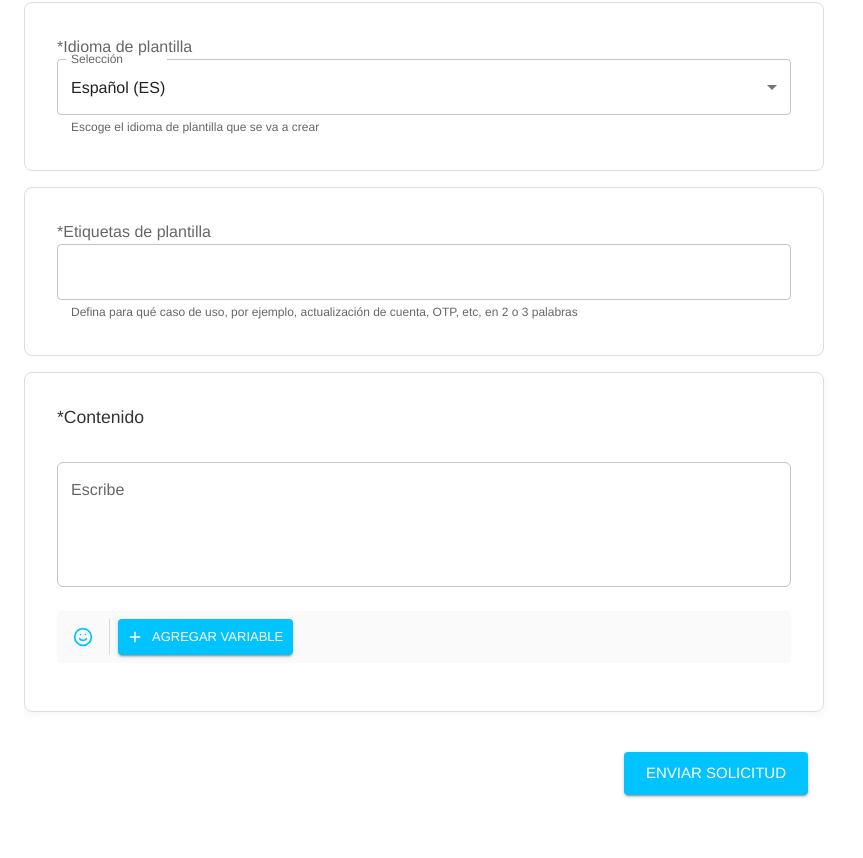
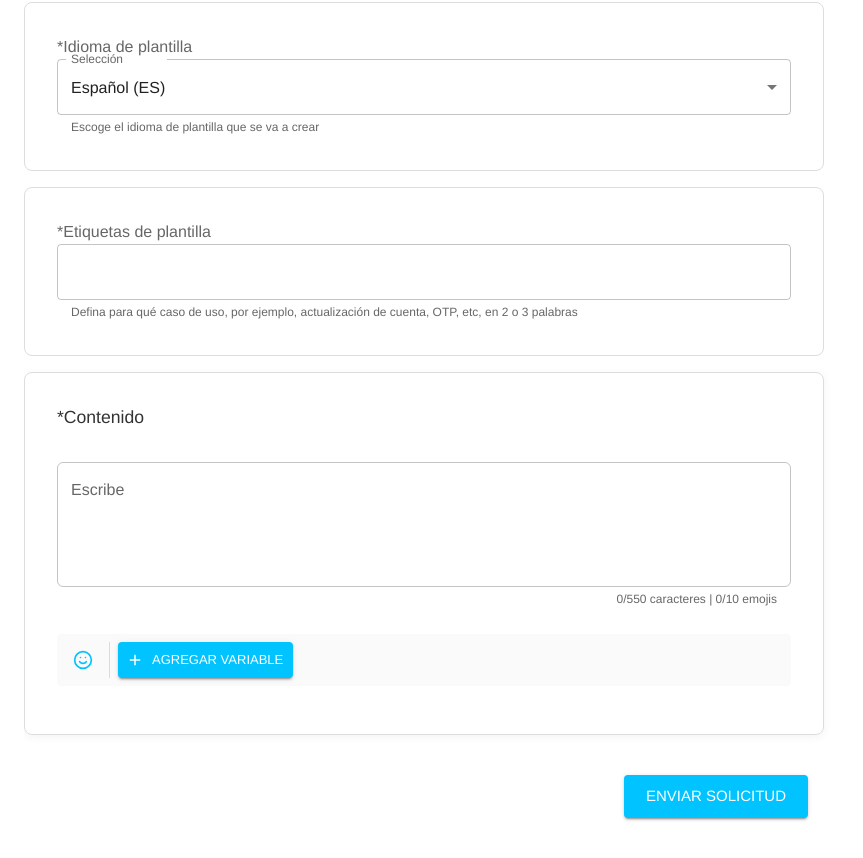
Before and after one commit to CONSYSTEC-GT/plantgup, a React (Vite) app: page /CreateTemplatePage/CreateTemplateCatalog in a window 1280 px wide. Shown: the part 1243-2101 px from the top of the page, without its empty margins (0-863 px from the left). Before the commit the page ends 2078 px from the top, so only its background shows below. Built offline with nearby package versions, Linux system fonts and the light colour scheme.

Commit message:
FEATURE:
Se agregan limites de caracteres y emojis en catalogo y carrusel

```diff
--- a/src/components/TemplateFormCarousel.jsx
+++ b/src/components/TemplateFormCarousel.jsx
@@ -152,6 +152,7 @@ const TemplateFormCarousel = () => {
   const emojiPickerCardRef = useRef(null);
   const emojiPickerButtonRef = useRef(null); // Para el botón
   const emojiPickerComponentRef = useRef(null); // Para el componente del picker
+  const [emojiCount, setEmojiCount] = useState(0);
 
   const resetForm = () => {
     setTemplateName("");
@@ -730,11 +731,29 @@ const TemplateFormCarousel = () => {
 
 
     const newText = e.target.value;
-    const maxLength = 1024;
+    const maxLength = 550;
+    const emojiCount = countEmojis(newText);
+    const maxEmojis = 10;
+
+    // Verificar si se excede el límite de emojis
+    if (emojiCount > maxEmojis) {
+      // Opcional: Mostrar una alerta solo cuando se supera el límite por primera vez
+      if (countEmojis(message) <= maxEmojis) {
+        Swal.fire({
+          title: 'Límite de emojis',
+          text: 'Solo puedes incluir un máximo de 10 emojis',
+          icon: 'warning',
+          confirmButtonText: 'Entendido'
+        });
+      }
+      return; // No actualizar el texto si excede el límite de emojis
+    }
 
     if (newText.length <= maxLength) {
       // Guardar el nuevo texto
       setMessage(newText);
+      // Actualizar el contador de emojis (necesitas agregar este estado)
+      setEmojiCount(emojiCount);
 
       // Verificar qué variables se han eliminado del texto
       const deletedVariables = [];
@@ -876,10 +895,38 @@ const TemplateFormCarousel = () => {
   const cursor = messageRef.current.selectionStart;
   const newText = message.slice(0, cursor) + emojiObject.emoji + message.slice(cursor);
 
+  // Contar los emojis en el nuevo texto
+  const newEmojiCount = countEmojis(newText);
+
+  // Verificar si excedería el límite de 10 emojis
+  if (newEmojiCount > 10) {
+    // Mostrar alerta
+    Swal.fire({
+      title: 'Límite de emojis',
+      text: 'Solo puedes incluir un máximo de 10 emojis',
+      icon: 'warning',
+      confirmButtonText: 'Entendido'
+    });
+    setShowEmojiPicker(false);
+
+    // Mantener el foco en el campo de texto
+    setTimeout(() => {
+      if (messageRef.current) {
+        messageRef.current.focus();
+        messageRef.current.setSelectionRange(cursor, cursor);
+      }
+    }, 100);
+
+    return; // No actualizar el texto
+  }
+
+  // Si está dentro del límite, actualizar el mensaje
   setMessage(newText);
+  // Actualizar el contador de emojis
+  setEmojiCount(newEmojiCount);
   setShowEmojiPicker(false);
 
-    // Aumenta el tiempo de espera para asegurar que el estado se actualiza
+  // Mantener el foco y posicionar el cursor después del emoji insertado
   setTimeout(() => {
     if (messageRef.current) {
       messageRef.current.focus();
@@ -1544,7 +1591,13 @@ const updateButtonWithValidation = (cardId, buttonId, field, value, setCards, se
     }
   };
 
-
+    // Función para contar emojis en un texto
+  const countEmojis = (text) => {
+    // Esta regex detecta la mayoría de los emojis, incluyendo emojis con modificadores
+    const emojiRegex = /\p{Emoji_Presentation}|\p{Extended_Pictographic}/gu;
+    const matches = text.match(emojiRegex);
+    return matches ? matches.length : 0;
+  };
 
   return (
     <Grid container sx={{ height: 'calc(100vh - 16px)' }}>
@@ -1771,13 +1824,13 @@ const updateButtonWithValidation = (cardId, buttonId, field, value, setCards, se
                 }}
                 inputRef={messageRef}
                 inputProps={{
-                  maxLength: 1024, // Esto limita físicamente la entrada
+                  maxLength: 550, // Esto limita físicamente la entrada
                 }}
-                helperText={`${message.length}/1024 caracteres`} // Muestra el contador
+                helperText={`${message.length}/550 caracteres | ${emojiCount}/10 emojis`}
                 FormHelperTextProps={{
                   sx: {
-                    textAlign: 'right', // Alinea el contador a la derecha
-                    color: message.length === 1024 ? 'error.main' : 'text.secondary' // Cambia color si llega al límite
+                    textAlign: 'right',
+                    color: message.length === 550 || emojiCount >= 10 ? 'error.main' : 'text.secondary'
                   }
                 }}
               />
--- a/src/components/TemplateFormCatalog.jsx
+++ b/src/components/TemplateFormCatalog.jsx
@@ -72,6 +72,7 @@ const TemplateForm = () => {
   //const [message, setMessage] = useState("");
   const [showEmojiPicker, setShowEmojiPicker] = useState(false);
   const [variables, setVariables] = useState([]);
+  const [emojiCount, setEmojiCount] = useState(0);
 
   // Estado para almacenar ejemplos de variables
   const [variableExamples, setVariableExamples] = useState({});
@@ -572,11 +573,25 @@ const TemplateForm = () => {
 
   const handleBodyMessageChange = (e) => {
     const newText = e.target.value;
-    const maxLength = 1024;
+    const maxLength = 550;
+    const emojiCount = countEmojis(newText);
+    const maxEmojis = 10;
+
+    // Verificar si se excede el límite de emojis
+    if (emojiCount > maxEmojis) {
+        // Opcional: Mostrar una alerta solo cuando se supera el límite por primera vez
+        if (countEmojis(message) <= maxEmojis) {
+            alert("Solo puedes incluir un máximo de 10 emojis");
+        }
+        return; // No actualizar el texto si excede el límite de emojis
+    }
 
     if (newText.length <= maxLength) {
       // Guardar el nuevo texto
       setMessage(newText);
+
+      // Actualizar el contador de emojis (necesitas agregar este estado)
+      setEmojiCount(emojiCount);
 
       // Verificar qué variables se han eliminado del texto
       const deletedVariables = [];
@@ -638,21 +653,49 @@ const TemplateForm = () => {
     }, 0);
   };
 
-  const handleEmojiClick = (emojiObject) => {
-    const cursor = messageRef.current.selectionStart;
-    const newText = message.slice(0, cursor) + emojiObject.emoji + message.slice(cursor);
+const handleEmojiClick = (emojiObject) => {
+  const cursor = messageRef.current.selectionStart;
+  const newText = message.slice(0, cursor) + emojiObject.emoji + message.slice(cursor);
 
-    setMessage(newText);
+  // Contar los emojis en el nuevo texto
+  const newEmojiCount = countEmojis(newText);
+
+  // Verificar si excedería el límite de 10 emojis
+  if (newEmojiCount > 10) {
+    // Mostrar alerta
+    Swal.fire({
+      title: 'Límite de emojis',
+      text: 'Solo puedes incluir un máximo de 10 emojis',
+      icon: 'warning',
+      confirmButtonText: 'Entendido'
+    });
     setShowEmojiPicker(false);
 
-    // Aumenta el tiempo de espera para asegurar que el estado se actualiza
+    // Mantener el foco en el campo de texto
     setTimeout(() => {
       if (messageRef.current) {
         messageRef.current.focus();
-        messageRef.current.setSelectionRange(cursor + emojiObject.emoji.length, cursor + emojiObject.emoji.length);
+        messageRef.current.setSelectionRange(cursor, cursor);
       }
     }, 100);
-  };
+
+    return; // No actualizar el texto
+  }
+
+  // Si está dentro del límite, actualizar el mensaje
+  setMessage(newText);
+  // Actualizar el contador de emojis
+  setEmojiCount(newEmojiCount);
+  setShowEmojiPicker(false);
+
+  // Mantener el foco y posicionar el cursor después del emoji insertado
+  setTimeout(() => {
+    if (messageRef.current) {
+      messageRef.current.focus();
+      messageRef.current.setSelectionRange(cursor + emojiObject.emoji.length, cursor + emojiObject.emoji.length);
+    }
+  }, 100);
+};
 
   // Nueva función para borrar una variable específica
   const deleteVariable = (variableToDelete) => {
@@ -804,6 +847,14 @@ const TemplateForm = () => {
 
     // Guardar el texto completo para mostrar (displayPantallas)
     setDisplayPantallas(selectedOptions);
+  };
+
+    // Función para contar emojis en un texto
+  const countEmojis = (text) => {
+    // Esta regex detecta la mayoría de los emojis, incluyendo emojis con modificadores
+    const emojiRegex = /\p{Emoji_Presentation}|\p{Extended_Pictographic}/gu;
+    const matches = text.match(emojiRegex);
+    return matches ? matches.length : 0;
   };
 
 
@@ -1046,6 +1097,16 @@ const TemplateForm = () => {
                 }
               }}
               inputRef={messageRef}
+              inputProps={{
+                maxLength: 550, // Esto limita físicamente la entrada
+              }}
+              helperText={`${message.length}/550 caracteres | ${emojiCount}/10 emojis`}
+              FormHelperTextProps={{
+                sx: {
+                  textAlign: 'right',
+                  color: message.length === 550 || emojiCount >= 10 ? 'error.main' : 'text.secondary'
+                }
+              }}
             />
 
             {/* Botones de emojis y acciones en una barra de herramientas mejor diseñada */}
```
Lines whose indentation alone changed are shown as unchanged.
